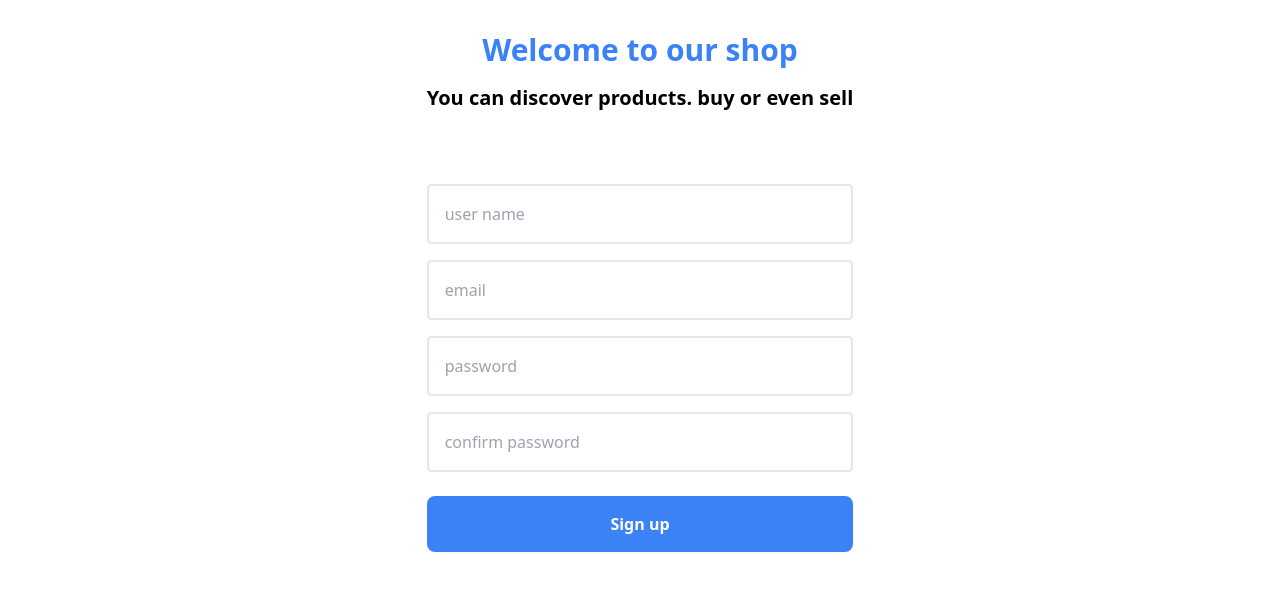
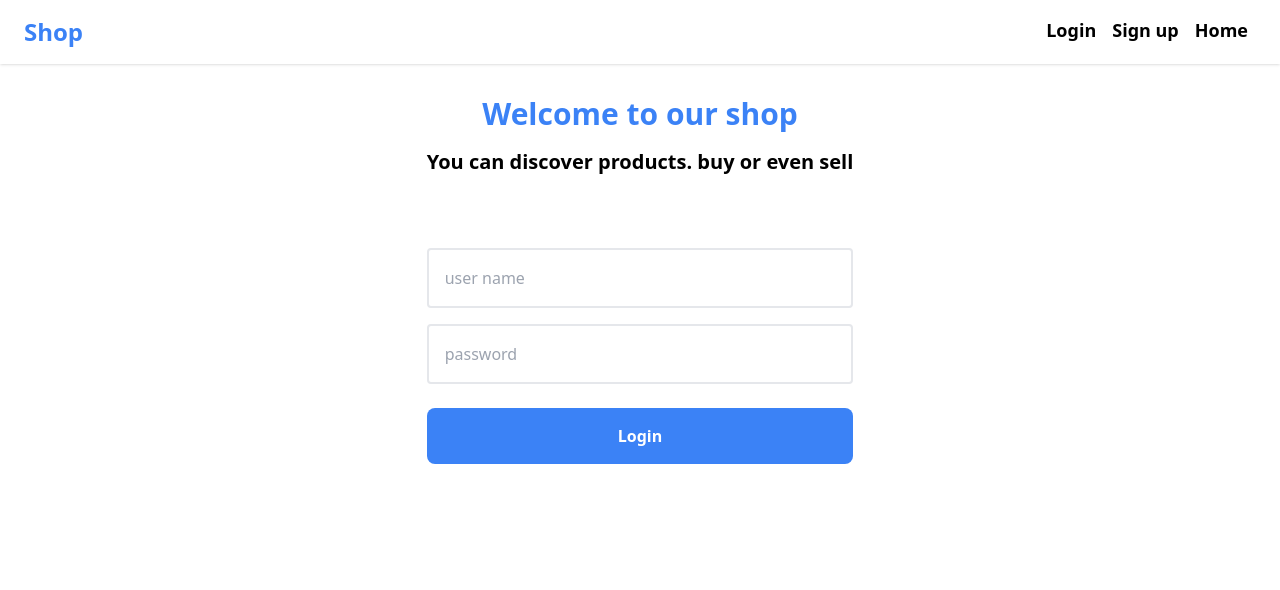
Before and after one commit to abdouAoufi/react-shop, a React (Vite) app in the folder react-shop/: page / in a window 1280 px wide. Shown: the top 590 px of the page. Built offline with nearby package versions, Linux system fonts and the light colour scheme.

Commit message:
finish login

```diff
--- a/react-shop/src/App/App.jsx
+++ b/react-shop/src/App/App.jsx
@@ -1,9 +1,11 @@
+import Login from "../pages/Auth/Login";
 import SignUp from "../pages/Auth/Signup";
 
 const App = () => {
   return (
     <div>
-      <SignUp />
+      {/* <SignUp /> */}
+      <Login />
     </div>
   );
 };
--- /dev/null
+++ b/react-shop/src/components/Navbar.jsx
@@ -0,0 +1,22 @@
+const Navbar = () => {
+  return (
+    <nav className='py-4 px-6 shadow '>
+      <div className='flex justify-between'>
+        <h3 className='text-2xl font-bold text-blue-500'>Shop</h3>
+        <div>
+          <a href='/' className='font-bold text-lg mx-2'>
+            Login
+          </a>
+          <a href='/' className='font-bold text-lg mx-2'>
+            Sign up
+          </a>
+          <a href='/' className='font-bold text-lg mx-2'>
+            Home
+          </a>
+        </div>
+      </div>
+    </nav>
+  );
+};
+
+export default Navbar;
--- a/react-shop/src/pages/Auth/Login.jsx
+++ b/react-shop/src/pages/Auth/Login.jsx
@@ -0,0 +1,28 @@
+import Button from "../../components/Button";
+import Header from "../../components/Header";
+import Navbar from "../../components/Navbar";
+
+function Login() {
+  return (
+    <div>
+      <Navbar />
+      <Header />
+      <div className='flex justify-center flex-col  items-center mt-16 '>
+        <input
+          placeholder='user name'
+          className='p-4 text-md block border-2 rounded my-2 w-2/6 '
+          type='text'
+        />
+
+        <input
+          placeholder='password'
+          className='p-4 text-md block border-2 rounded my-2 w-2/6'
+          type='password'
+        />
+        <Button text='Login' />
+      </div>
+    </div>
+  );
+}
+
+export default Login;
--- a/react-shop/src/pages/Auth/Signup.jsx
+++ b/react-shop/src/pages/Auth/Signup.jsx
@@ -1,9 +1,11 @@
 import Button from "../../components/Button";
+import Navbar from "../../components/Navbar";
 import Header from "../../components/Header";
 
 const SignUp = () => {
   return (
     <div>
+      <Navbar />
       <Header />
 
       <div className='flex justify-center flex-col  items-center mt-16 '>
@@ -27,7 +29,7 @@ const SignUp = () => {
           className='p-4 text-md block border-2 rounded my-2 w-2/6'
           type='password'
         />
-       <Button text="Sign up" />
+        <Button text='Sign up' />
       </div>
     </div>
   );
```
